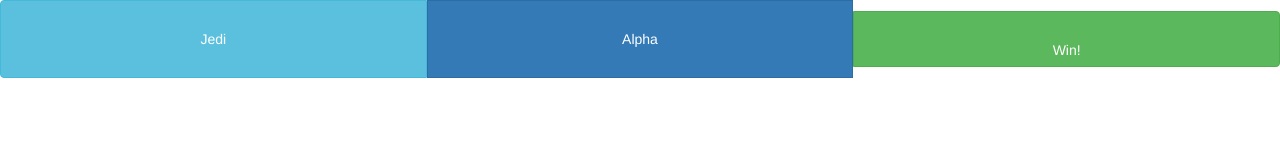
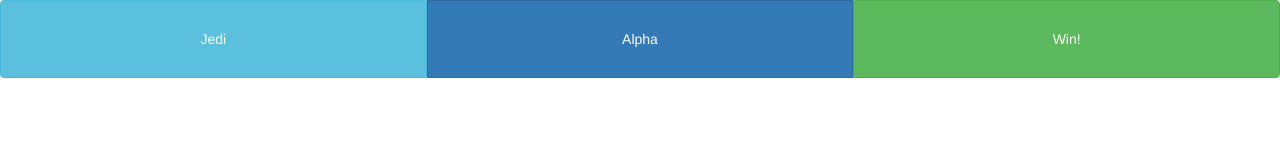
Before and after one commit to foopod/TeamBuzzer, a plain HTML site: page index.html in a window 1280 px wide. Drawn offline with nearby package versions, Linux system fonts and the light colour scheme.

Commit message:
Fixed padding

```diff
--- a/index.html
+++ b/index.html
@@ -36,7 +36,7 @@
                 <button type="button" class="btn btn-primary" style="padding-top:2em;padding-bottom:2em">Alpha</button>
               </div>
               <div class="btn-group" role="group">
-                <button onclick="document.getElementById('myTune').play()" type="button" class="btn btn-success" style="padding-top:2em;padding-bottom:em">Win!</button>
+                <button onclick="document.getElementById('myTune').play()" type="button" class="btn btn-success" style="padding-top:2em;padding-bottom:2em">Win!</button>
               </div>
 
             </div>
```
